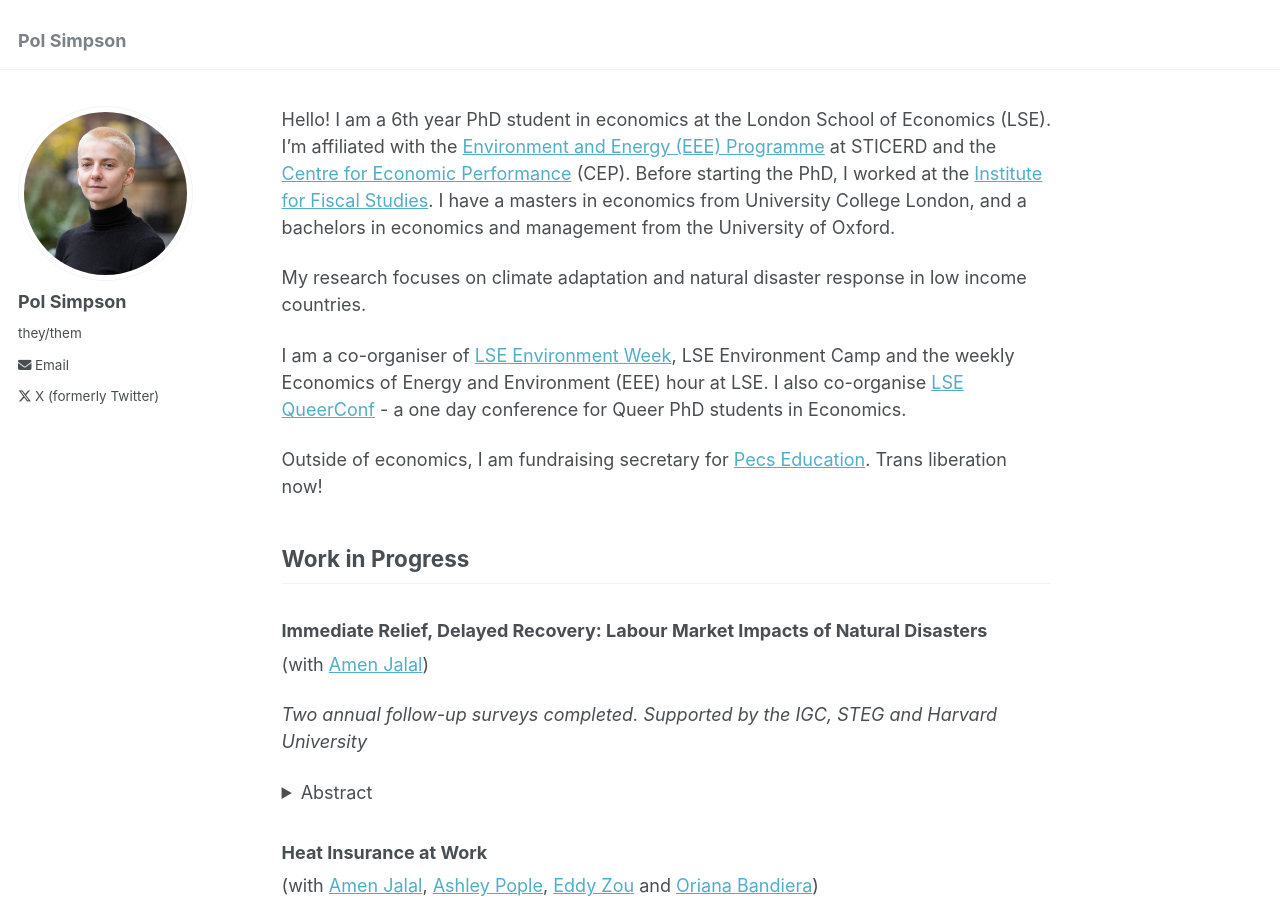
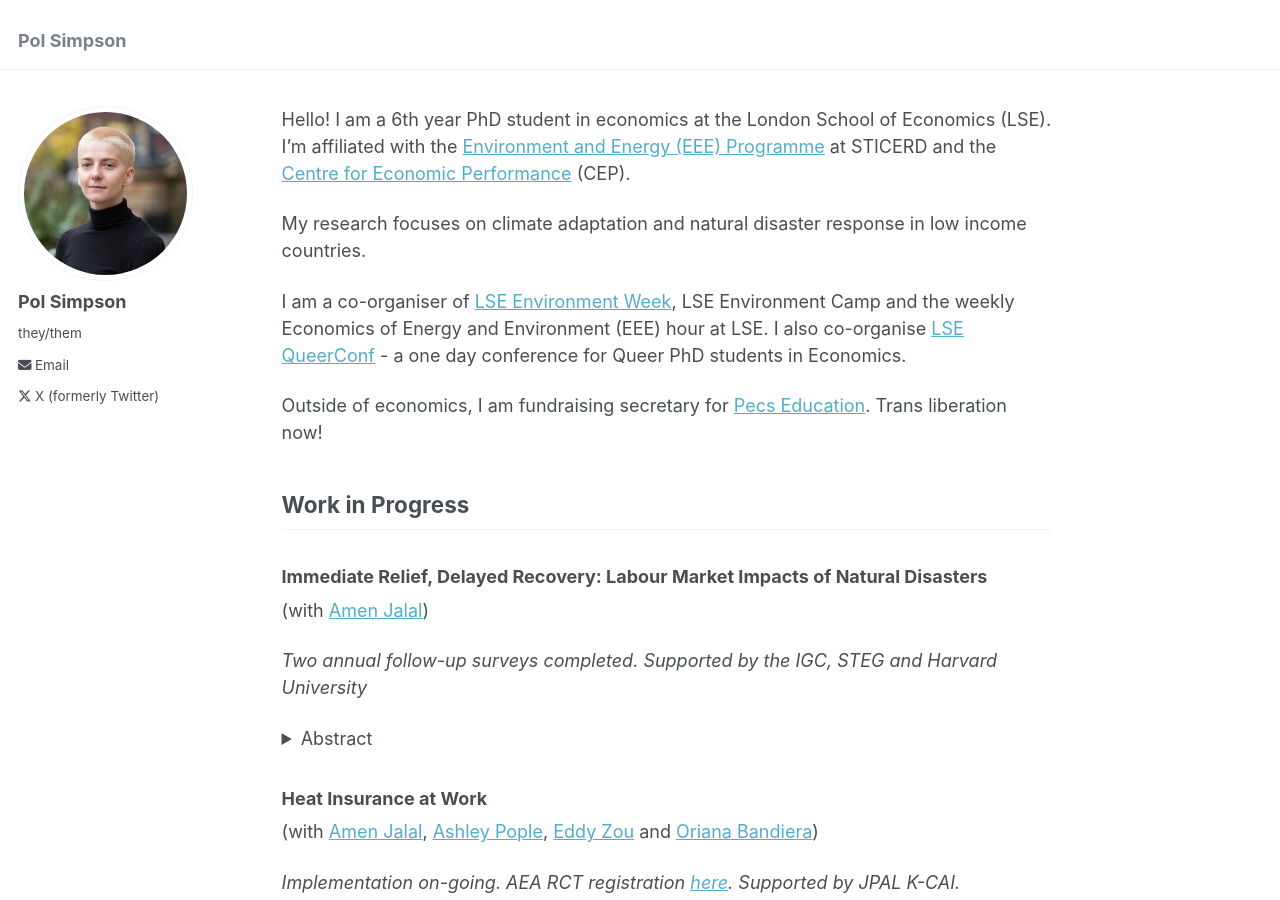
Before and after one commit to polsimpson/polsimpson.github.io, a Jekyll site: the page built from _pages/about.md, in a window 1280 px wide and 900 px high. Built offline with Jekyll 4.4.1, drawn with Linux system fonts in a browser that asks for light colours.

Commit message:
Update about.md

```diff
--- a/_pages/about.md
+++ b/_pages/about.md
@@ -7,7 +7,7 @@ redirect_from:
   - /about.html
 ---
 
-Hello! I am a 6th year PhD student in economics at the London School of Economics (LSE). I'm affiliated with the [Environment and Energy (EEE) Programme](https://sticerd.lse.ac.uk/_new/our-work/economics-of-environment-and-energy/) at STICERD and the [Centre for Economic Performance](https://cep.lse.ac.uk/_new/people/person.asp?id=11236#:~:text=Pol%20Simpson%20is%20a%20PhD,the%20Institute%20for%20Fiscal%20Studies.) (CEP). Before starting the PhD, I worked at the [Institute for Fiscal Studies](https://ifs.org.uk). I have a masters in economics from University College London, and a bachelors in economics and management from the University of Oxford.
+Hello! I am a 6th year PhD student in economics at the London School of Economics (LSE). I'm affiliated with the [Environment and Energy (EEE) Programme](https://sticerd.lse.ac.uk/_new/our-work/economics-of-environment-and-energy/) at STICERD and the [Centre for Economic Performance](https://cep.lse.ac.uk/_new/people/person.asp?id=11236#:~:text=Pol%20Simpson%20is%20a%20PhD,the%20Institute%20for%20Fiscal%20Studies.) (CEP).
 
 My research focuses on climate adaptation and natural disaster response in low income countries.
 
```
